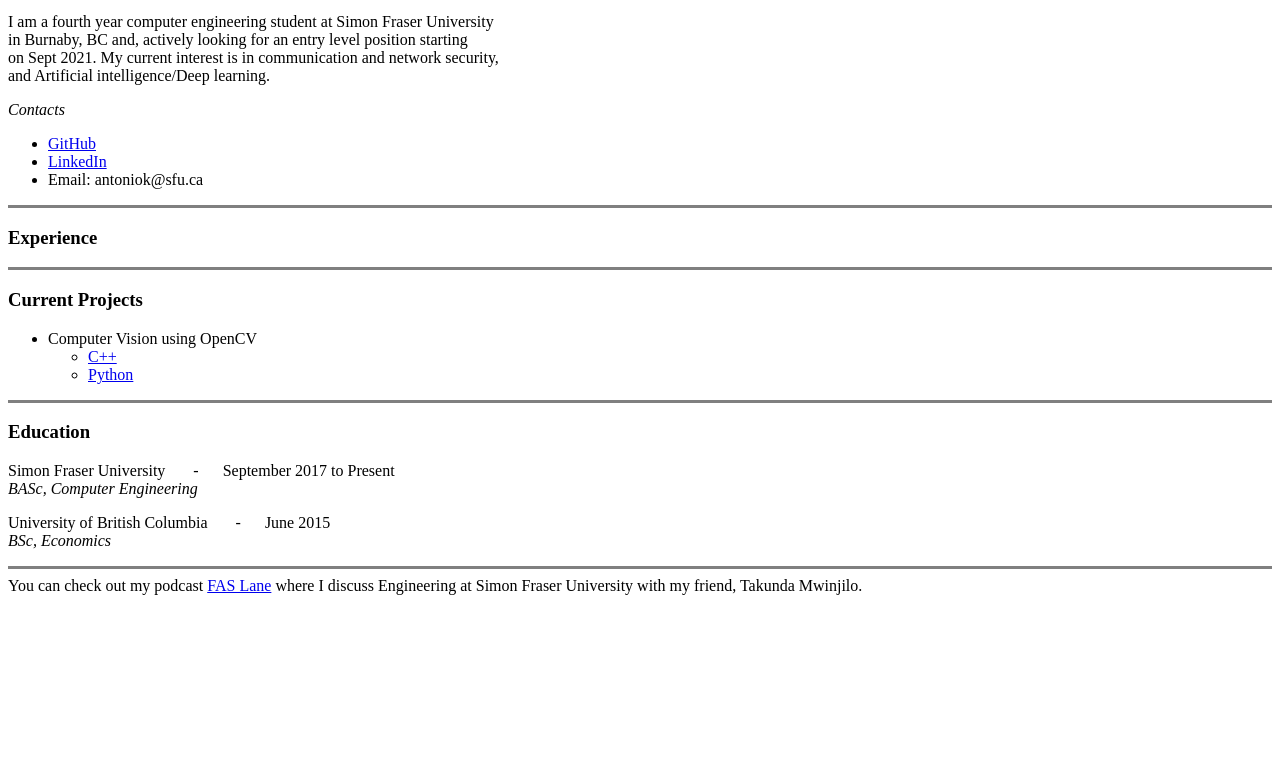
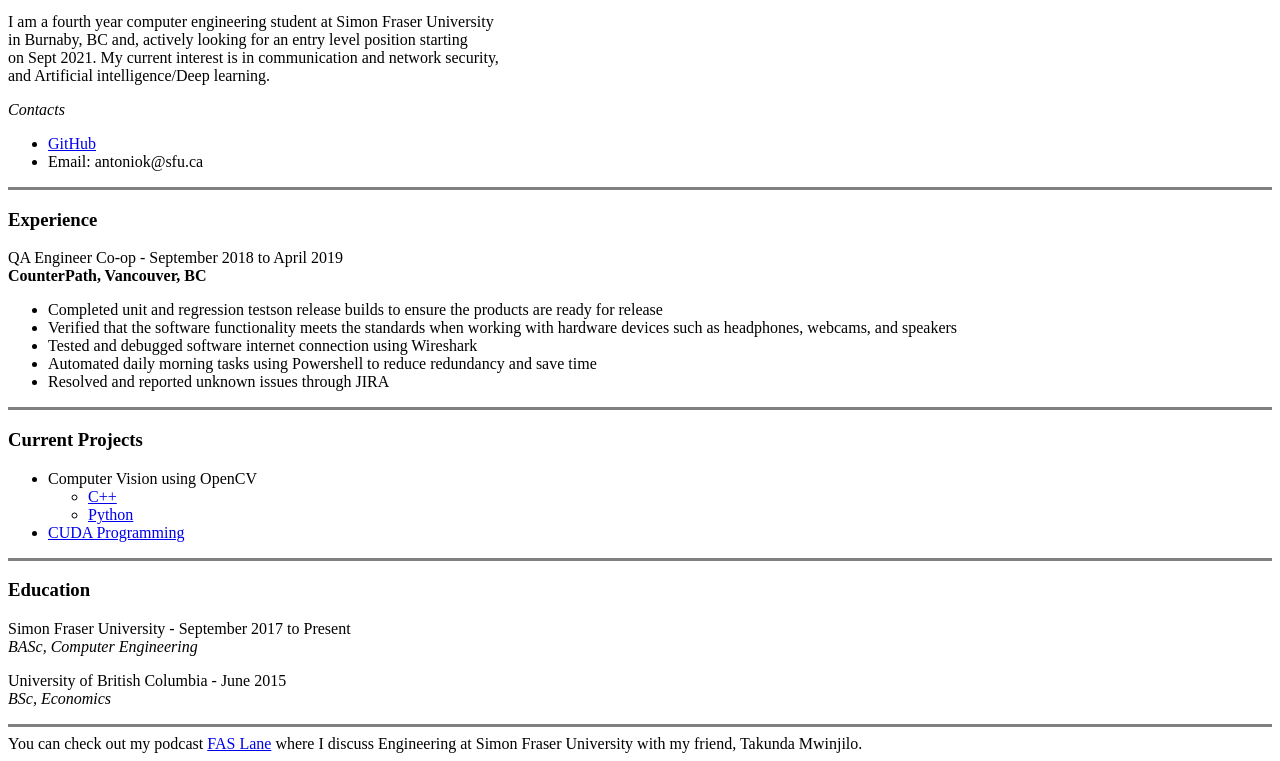
Before and after one commit to Antonio-Kim/PersonalSite, a plain HTML site: page index.html in a window 1280 px wide. Shown: the part 101-862 px from the top of the page. Before the commit the page ends 800 px from the top, so only its background shows below. Drawn offline with Linux system fonts and the light colour scheme.

Commit message:
Added work experience and CUDA Programming

```diff
--- a/index.html
+++ b/index.html
@@ -16,14 +16,26 @@
     <p>
         <em>Contacts</em><ul>
             <li><a href="https://github.com/Antonio-Kim">GitHub</a></li>
-            <li><a href="www.linkedin.com/in/antonio-kim">LinkedIn</a></li>
             <li>Email: antoniok@sfu.ca</li>
         </ul>
     </p>
     <hr size="3" noshade>
 
     <h3>Experience</h3>
+        <p>
 
+        </p>
+        <p> QA Engineer Co-op - September 2018 to April 2019 <br>
+            <b>CounterPath, Vancouver, BC</b>
+            <ul>
+                <li>Completed unit and regression testson release builds to ensure the products are ready for release</li>
+                <li>Verified that the software functionality meets the standards when working with hardware
+                    devices such as headphones, webcams, and speakers</li>
+                <li>Tested and debugged software internet connection using Wireshark</li>
+                <li>Automated daily morning tasks using Powershell to reduce redundancy and save time</li>
+                <li>Resolved and reported unknown issues through JIRA</li>
+            </ul>
+        </p>
     <hr size="3" noshade>
 
     <h3>Current Projects</h3>
@@ -33,16 +45,17 @@
             <li><a href="https://github.com/Antonio-Kim/OpenCV_Cpp">C++</a></li>
             <li><a href="https://github.com/Antonio-Kim/OpenCV_Python">Python</a></li>
         </ul>
+        <li><a href="https://github.com/Antonio-Kim/CUDA-Programming">CUDA Programming</a></li>
     </ul>
     <hr size="3" noshade>
 
     <h3>Education</h3>
     <p>
-        Simon Fraser University &nbsp; &nbsp; &nbsp; - &nbsp;&nbsp;&nbsp;&nbsp; September 2017 to Present<br>
+        Simon Fraser University - September 2017 to Present<br>
         <em>BASc, Computer Engineering </em>
     </p>
     <p>
-        University of British Columbia &nbsp; &nbsp; &nbsp; - &nbsp;&nbsp;&nbsp;&nbsp; June 2015<br>
+        University of British Columbia - June 2015<br>
         <em>BSc, Economics</em>
     </p>
     <p>
```
